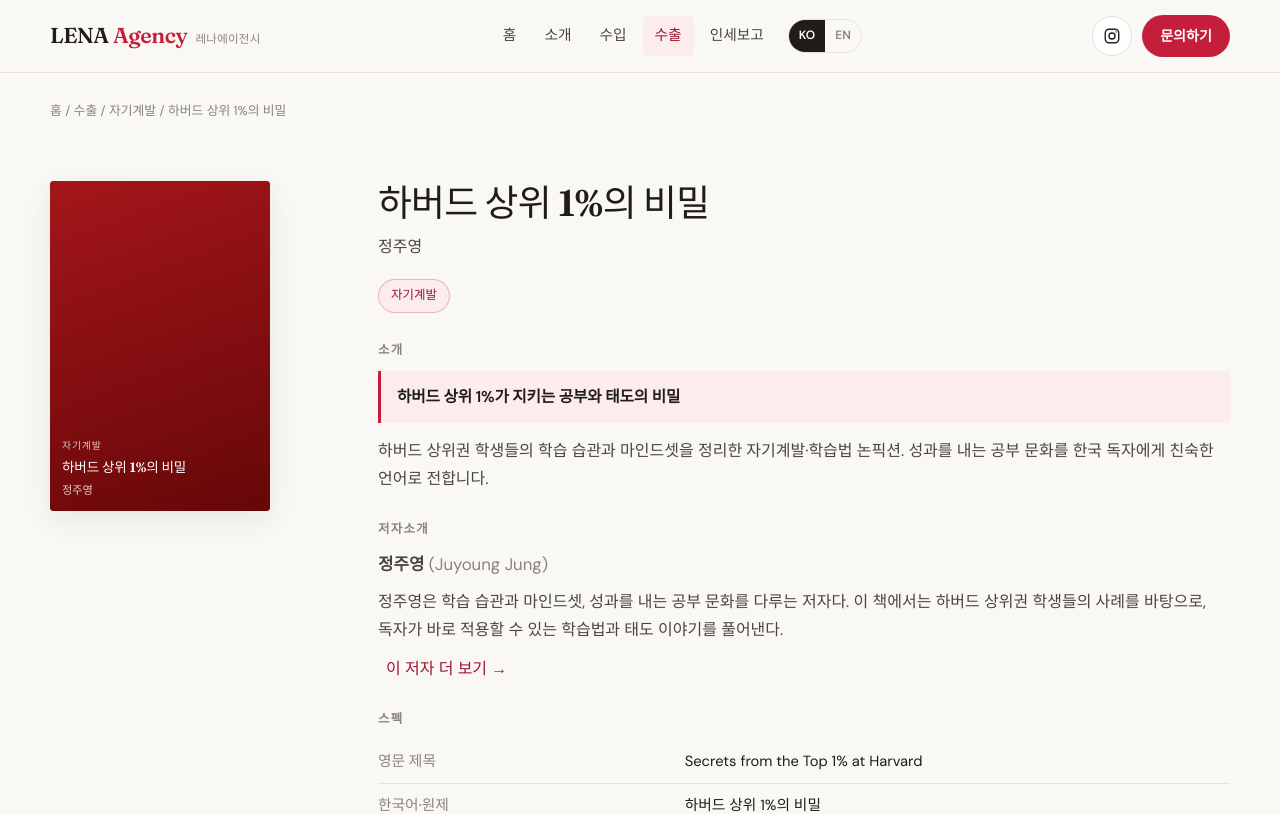
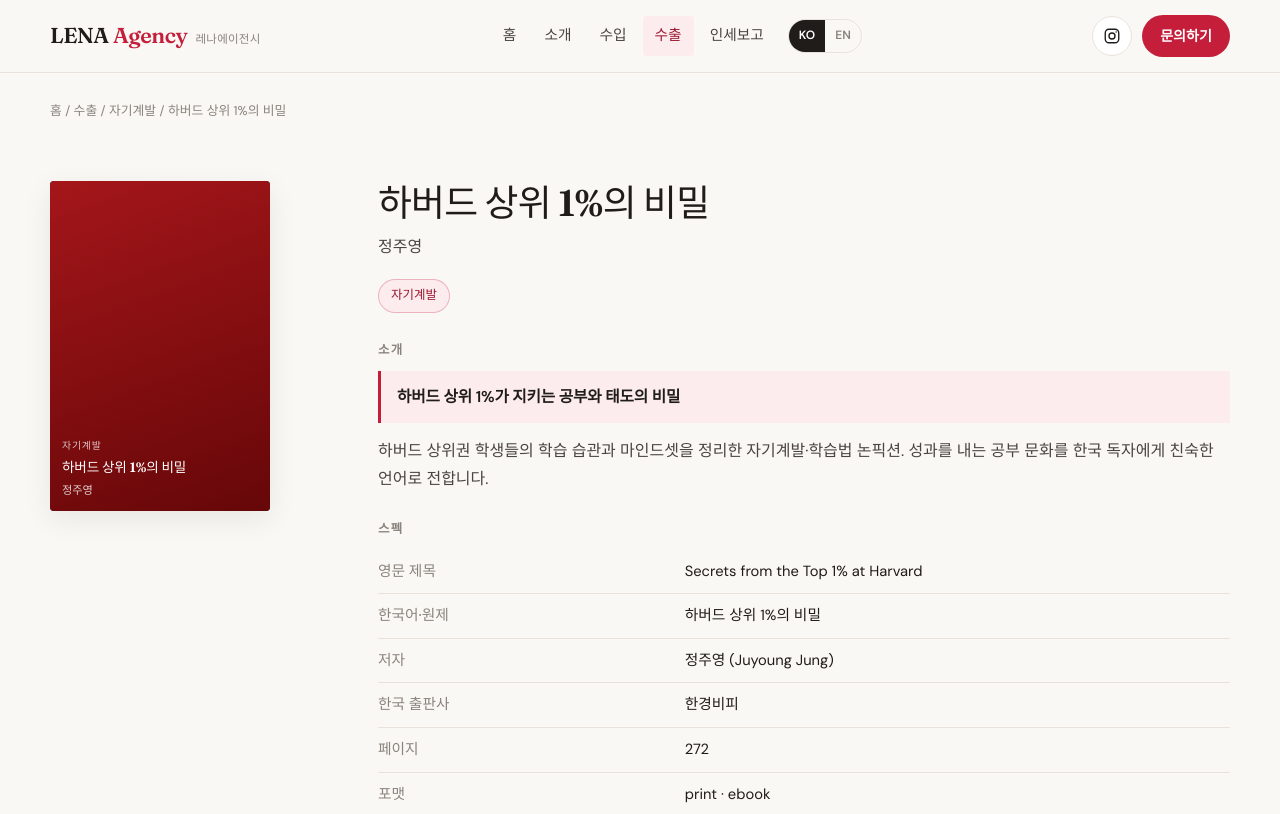
Before and after one commit to lenaagency/lenaagency, a Next.js app: page /export/harvard-secrets in a window 1280 px wide. Shown: the top 814 px of the page. Built offline with nearby package versions, Linux system fonts and the light colour scheme.

Commit message:
Remove author bio section from export title detail pages
Bios remain on author pages; names stay clickable on the title page.

```diff
--- a/src/app/export/[id]/page.tsx
+++ b/src/app/export/[id]/page.tsx
@@ -205,72 +205,6 @@ export default function ExportDetailPage() {
             </div>
           )}
 
-          {authors.map((a) => {
-            const href = authorHref(a);
-            const display = t(a.nameEn || a.name, a.name);
-            const alt =
-              a.nameEn && a.name && a.nameEn !== a.name
-                ? t(a.name, a.nameEn)
-                : "";
-            const bioText = t(a.bio || "", a.bioKo || "");
-            const hasBio = Boolean(plainText(bioText).trim());
-            return (
-              <div
-                key={`bio-${a.slot}-${a.slug}`}
-                className="detail-section author-bio-teaser"
-              >
-                <h2>
-                  <Link
-                    className="inline-link"
-                    href={href}
-                    title={t("View author biography", "저자소개 보기")}
-                  >
-                    {authors.length > 1
-                      ? t(
-                          `About the author · ${display}`,
-                          `저자소개 · ${display}`
-                        )
-                      : t("About the author", "저자소개")}
-                  </Link>
-                </h2>
-                <p className="author-bio-name-line">
-                  <Link className="inline-link author-name-link" href={href}>
-                    {display}
-                  </Link>
-                  {alt ? (
-                    <span className="author-alt-inline"> ({alt})</span>
-                  ) : null}
-                </p>
-                {hasBio ? (
-                  <>
-                    <RichText
-                      as="p"
-                      className="author-bio-text"
-                      text={bioText}
-                    />
-                    <p className="author-bio-more">
-                      <Link className="btn-ghost" href={href}>
-                        {t(
-                          "More about this author →",
-                          "이 저자 더 보기 →"
-                        )}
-                      </Link>
-                    </p>
-                  </>
-                ) : (
-                  <p className="author-bio-empty">
-                    <Link className="inline-link" href={href}>
-                      {t(
-                        "View author page (biography coming soon)",
-                        "저자 페이지 보기 (소개 준비 중)"
-                      )}
-                    </Link>
-                  </p>
-                )}
-              </div>
-            );
-          })}
-
           {hasSpecs && (
             <div className="detail-section">
               <h2>{t("Specifications", "스펙")}</h2>
```
